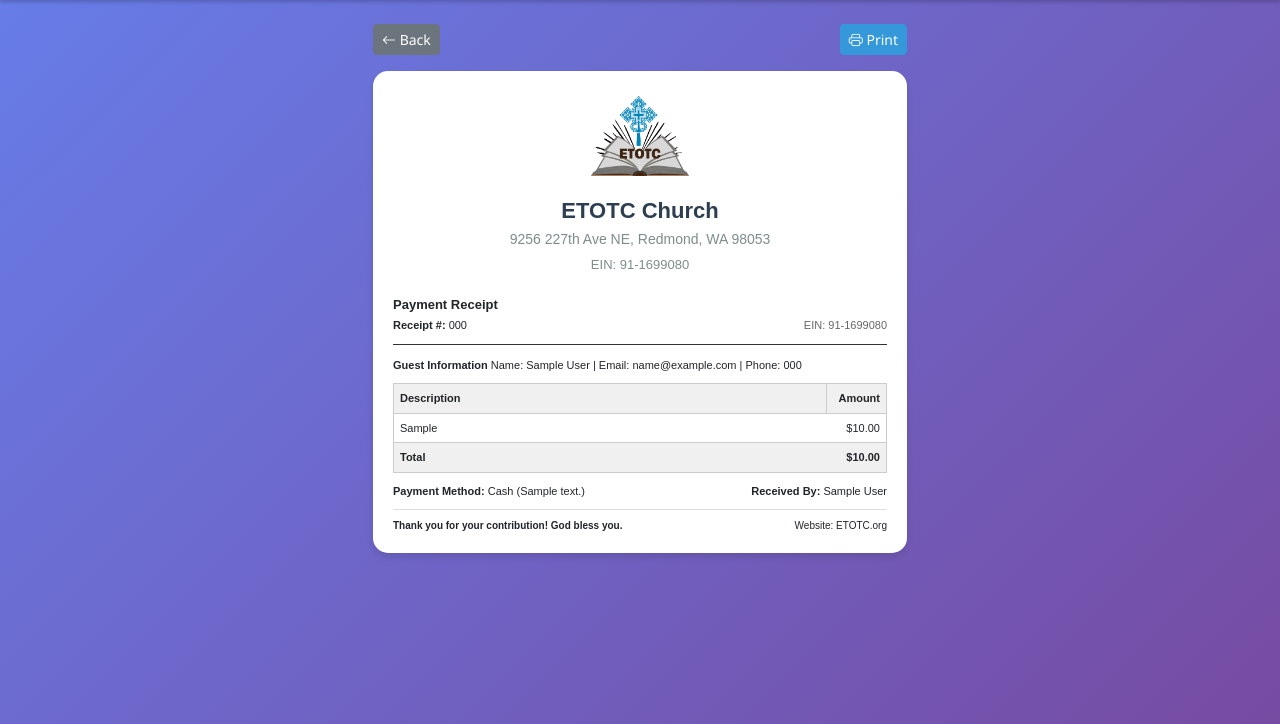
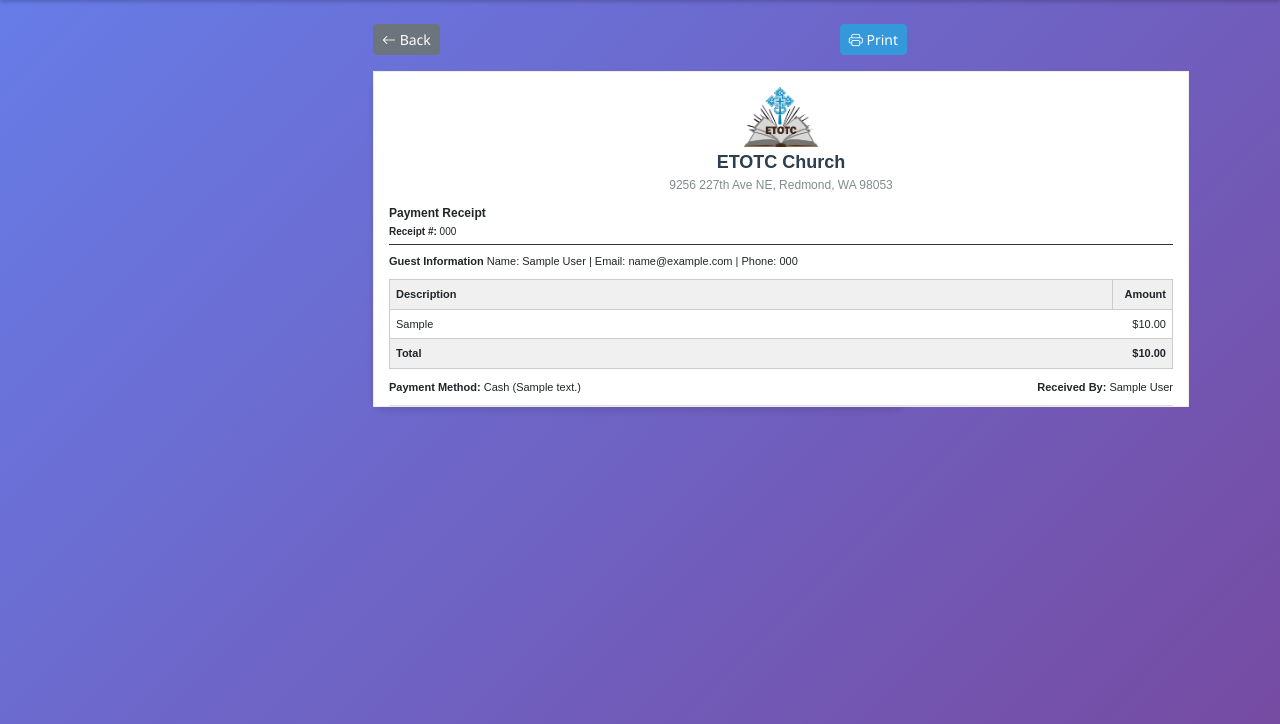
Before and after one commit to leulgeb/ETOTCmembership, a Flask app: page /admin/non-member-transaction/1/receipt in a window 1280 px wide. Shown: the part 76-800 px from the top of the page. Run offline with Flask 3, Linux system fonts and the light colour scheme; the visitor is signed in with stand-in values (Sample User, id 1); tables that the repository leaves empty hold one stand-in row (values such as "Sample post").

Commit message:
Update receipt format to standard size and refine logo display
Adjust receipt dimensions to 8.5x3.5 inches, resize the logo, and remove the EIN from the header in receipt templates.

Replit-Commit-Author: Agent
Replit-Commit-Session-Id: 0cc8fc14-686c-446c-897c-019bc625d2be
Replit-Commit-Checkpoint-Type: full_checkpoint
Replit-Commit-Event-Id: 2d9106aa-2de6-4a17-b85c-0bb12e46a209
Replit-Commit-Screenshot-Url: https://storage.googleapis.com/screenshot-production-us-central1/ea42f84b-dcdc-43bb-ae45-5e05ecbbcf86/0cc8fc14-686c-446c-897c-019bc625d2be/42wRR9a
Replit-Helium-Checkpoint-Created: true

```diff
--- a/templates/view_non_member_receipt.html
+++ b/templates/view_non_member_receipt.html
@@ -16,21 +16,17 @@
             </div>
 
             <div class="card" id="receipt-card">
-                <div class="card-body" style="padding: 20px; font-family: Arial, sans-serif;">
-                    <div style="text-align: center; margin-bottom: 20px;">
-                        <div style="display: inline-block; background: white; border-radius: 50%; padding: 5px; margin-bottom: 10px;">
-                            <img src="{{ url_for('static', filename='images/etotc_logo.png') }}" alt="ETOTC Logo" style="height: 80px; width: auto; display: block;">
-                        </div>
-                        <h2 style="margin: 0; color: #2c3e50; font-size: 22px; font-weight: bold;">ETOTC Church</h2>
-                        <p style="margin: 5px 0; font-size: 14px; color: #7f8c8d;">9256 227th Ave NE, Redmond, WA 98053</p>
-                        <p style="margin: 2px 0; font-size: 13px; color: #7f8c8d;">EIN: 91-1699080</p>
+                <div class="card-body" id="printableReceipt" style="width: 8.5in; height: 3.5in; padding: 15px; font-family: Arial, sans-serif; background-color: white; box-sizing: border-box; position: relative; overflow: hidden; border: 1px solid #eee;">
+                    <div style="text-align: center; margin-bottom: 10px;">
+                        <img src="{{ url_for('static', filename='images/etotc_logo.png') }}" alt="ETOTC Logo" style="height: 60px; width: auto; margin-bottom: 5px;">
+                        <h2 style="margin: 0; color: #2c3e50; font-size: 18px; font-weight: bold;">ETOTC Church</h2>
+                        <p style="margin: 2px 0; font-size: 12px; color: #7f8c8d;">9256 227th Ave NE, Redmond, WA 98053</p>
                     </div>
                     <!-- Header with receipt details -->
-                    <div style="margin-bottom: 12px; border-bottom: 1px solid #333; padding-bottom: 10px;">
-                        <p style="margin: 0 0 3px 0; font-size: 13px; font-weight: bold;">Payment Receipt</p>
+                    <div style="margin-bottom: 8px; border-bottom: 1px solid #333; padding-bottom: 5px;">
+                        <p style="margin: 0 0 2px 0; font-size: 12px; font-weight: bold;">Payment Receipt</p>
                         <div style="display: flex; justify-content: space-between; align-items: center;">
-                            <span style="font-size: 11px;"><strong>Receipt #:</strong> {{ receipt.receipt_number }}</span>
-                            <span style="font-size: 11px; color: #666;">EIN: 91-1699080</span>
+                            <span style="font-size: 10px;"><strong>Receipt #:</strong> {{ receipt.receipt_number }}</span>
                         </div>
                     </div>
 
@@ -89,8 +85,8 @@
         padding: 0 !important;
     }
     @page {
-        margin: 0.75in !important;
-        size: A4;
+        margin: 0.25in !important;
+        size: 8.5in 3.5in;
     }
     .d-print-none { display: none !important; }
     .navbar, footer { display: none !important; }
```
Also changed, not shown: templates/member_details.html (+32 -27 lines), templates/view_receipt.html (+10 -14 lines).
